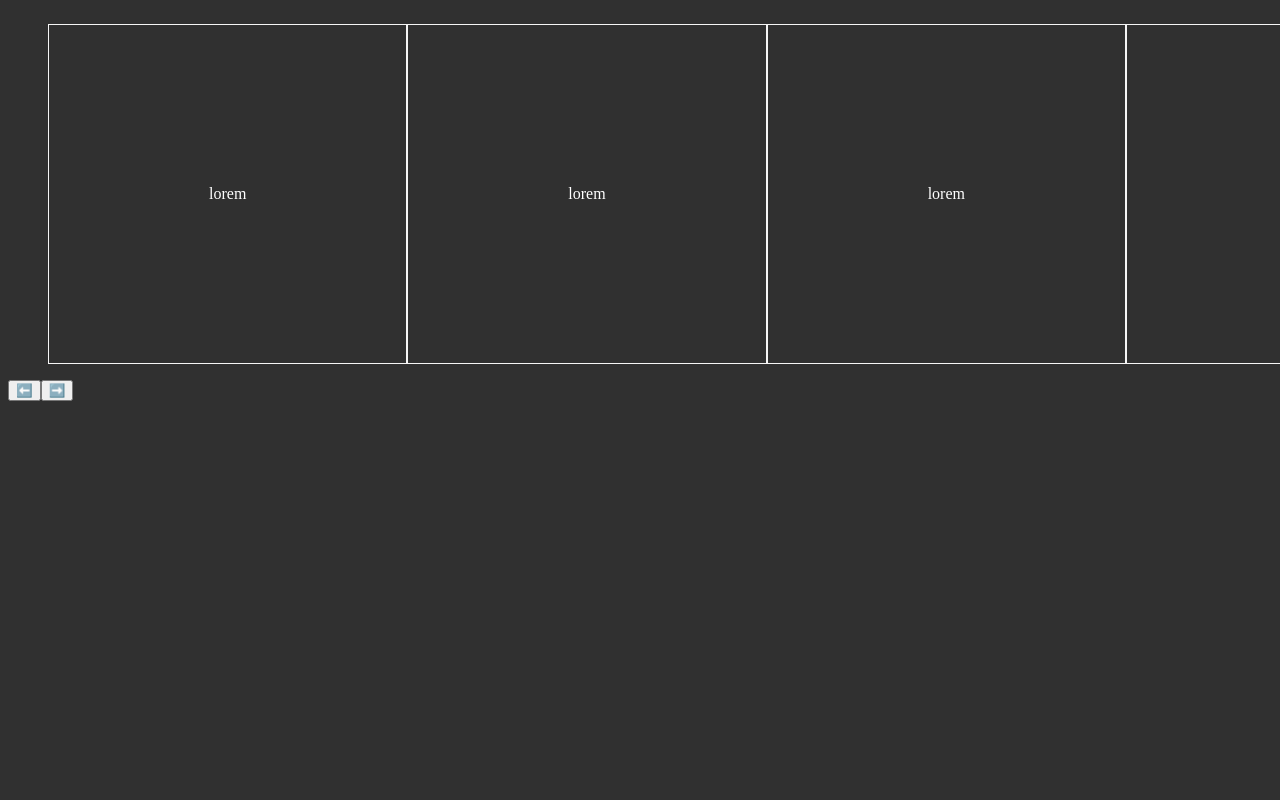
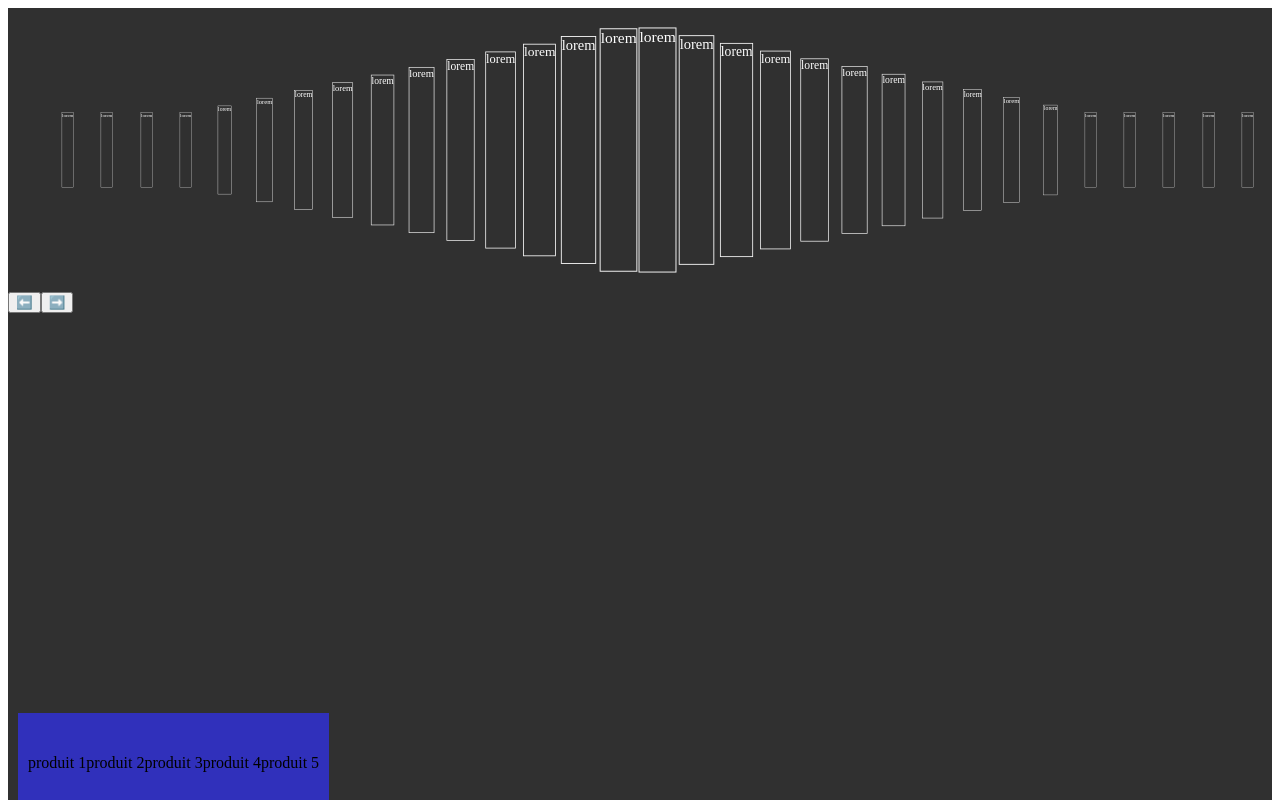
Before and after one commit to JordanSerafini/GSAP-Anim, a React (Vite) app: page / in a window 1280 px wide. Shown: the top 800 px of the page. Built offline with nearby package versions, Linux system fonts and the light colour scheme; a web font is replaced by a local one.

Commit message:
:construction: working

```diff
--- a/src/App.jsx
+++ b/src/App.jsx
@@ -81,7 +81,7 @@ function App() {
   }, []);
 
   return (
-    <div className="Body">
+    <div className="Main">
       <HorizontalScroll />
 
       <div className="Test" onClick={scrollEffect} ref={scrollEffectRef}>
--- a/src/assets/components/horizontalScroll.jsx
+++ b/src/assets/components/horizontalScroll.jsx
@@ -1,5 +1,5 @@
 import { gsap } from "gsap";
-import { useRef } from "react";
+import { useRef, useEffect } from "react";
 import { ScrollTrigger } from "gsap/ScrollTrigger";
 
 gsap.registerPlugin(ScrollTrigger);
@@ -9,6 +9,12 @@ function HorizontalScroll() {
   const listeRef = useRef(null);
 
   const scrollDistance = 350;
+
+  useEffect(() => {
+    // Initialisation de la position x
+    moveX.current = 0;
+    updateScale();
+  }, []);
 
   const scrollAndUpdateScale = (direction) => {
     // Calcul de la nouvelle position x en fonction de la direction du défilement
--- a/src/index.css
+++ b/src/index.css
@@ -11,10 +11,9 @@
   justify-content: flex-start;
 }
 
-Body {
+.Main {
   display: flex;
   height: 1000vh;
-  width: 100vw;
   background-color: #303030;
   display: flex;
   flex-direction: column;
@@ -35,7 +34,7 @@ Body {
   margin-left: 10px;
   margin-top: 10px;
   height: 5rem;
-  width: fit-content;
+  width: 18rem;
   background-color: #bb3030;
   display: flex;
   justify-content: center;
@@ -66,15 +65,15 @@ Body {
   display: flex;
   flex-direction: row;
   gap: 0rem;
-  overflow: scroll;
+  overflow: hidden;
   color: white;
 }
 
 .list-item {
   border: solid 1px whitesmoke;
-  padding: 10rem;
+  height: 250px;
+  width: 500px;
 }
 
 .container-2 {
-  border-radius: 100%;
 }
```
